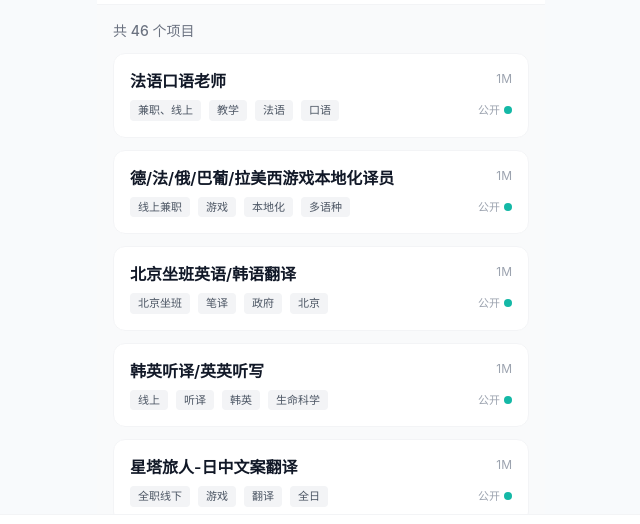
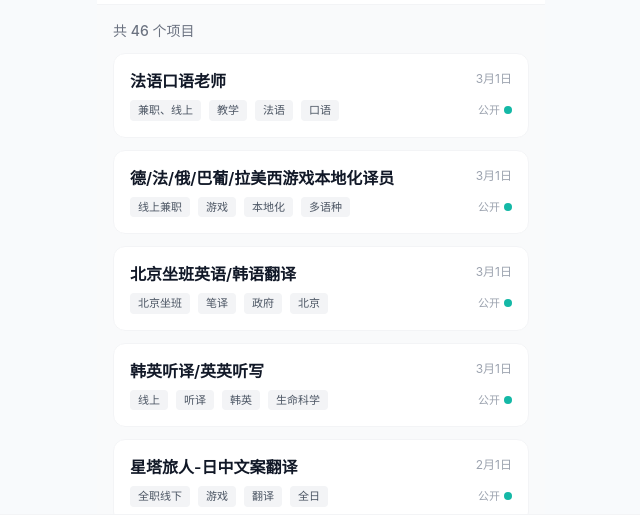
Before and after one commit to quanquan-code/remote-q-web, a React (Vite) app: page /#/ in a window 1280 px wide. Shown: the part 223-747 px from the top of the page, without its empty margins (319-959 px from the left). Built offline with nearby package versions, Linux system fonts and the light colour scheme.

Commit message:
时间显示优化：今天/昨天/本周/月日格式

```diff
--- a/src/components/ProjectCard.jsx
+++ b/src/components/ProjectCard.jsx
@@ -1,21 +1,30 @@
 import React from 'react';
 
-// 将日期转换为简写时间
+// 将日期转换为中文时间显示
 const getShortTime = (dateStr) => {
-  const date = new Date(dateStr + '-01');
+  // dateStr 格式可能是 "2025-07" 或 "2025-07-15"
+  const date = new Date(dateStr + (dateStr.length <= 7 ? '-01' : ''));
   const now = new Date();
-  const diffDays = Math.floor((now - date) / (1000 * 60 * 60 * 24));
+
+  // 重置时间部分，只比较日期
+  const today = new Date(now.getFullYear(), now.getMonth(), now.getDate());
+  const targetDate = new Date(date.getFullYear(), date.getMonth(), date.getDate());
+  const diffDays = Math.floor((today - targetDate) / (1000 * 60 * 60 * 24));
 
   if (diffDays < 0 || diffDays === 0) return '今天';
-  if (diffDays === 1) return '1D';
-  if (diffDays < 7) return `${diffDays}D`;
-  if (diffDays < 30) return `${Math.floor(diffDays / 7)}W`;
-  return `${Math.floor(diffDays / 30)}M`;
+  if (diffDays === 1) return '昨天';
+  if (diffDays < 7) return '本周';
+
+  // 超过本周显示月和日
+  const month = date.getMonth() + 1;
+  const day = date.getDate();
+  return `${month}月${day}日`;
 };
 
 // 时间颜色
 const getTimeColor = (timeStr) => {
-  if (timeStr === '今天' || timeStr === '1D') return 'text-secondary font-medium';
+  if (timeStr === '今天' || timeStr === '昨天') return 'text-secondary font-medium';
+  if (timeStr === '本周') return 'text-gray-500';
   return 'text-gray-400';
 };
 
```
